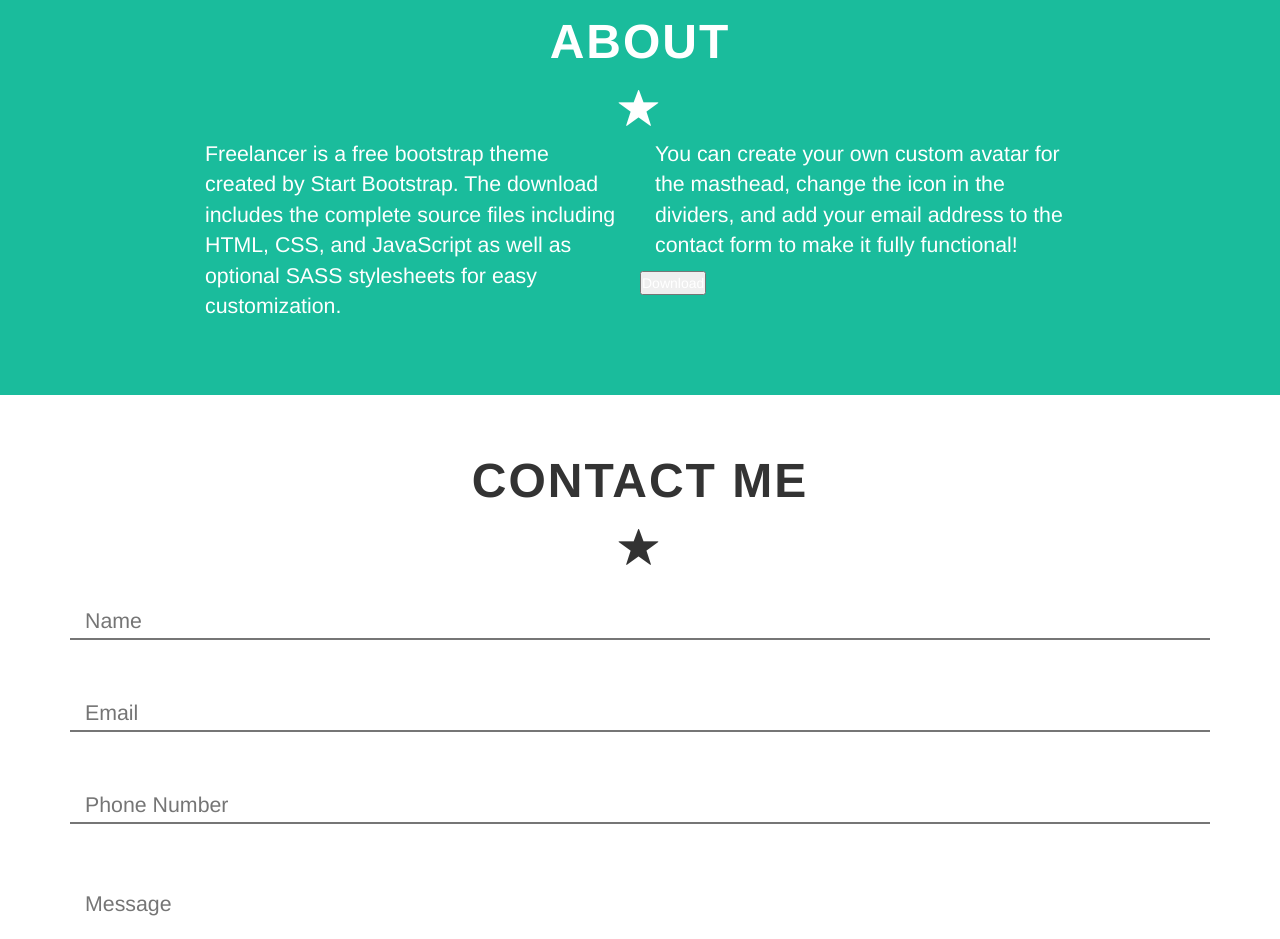
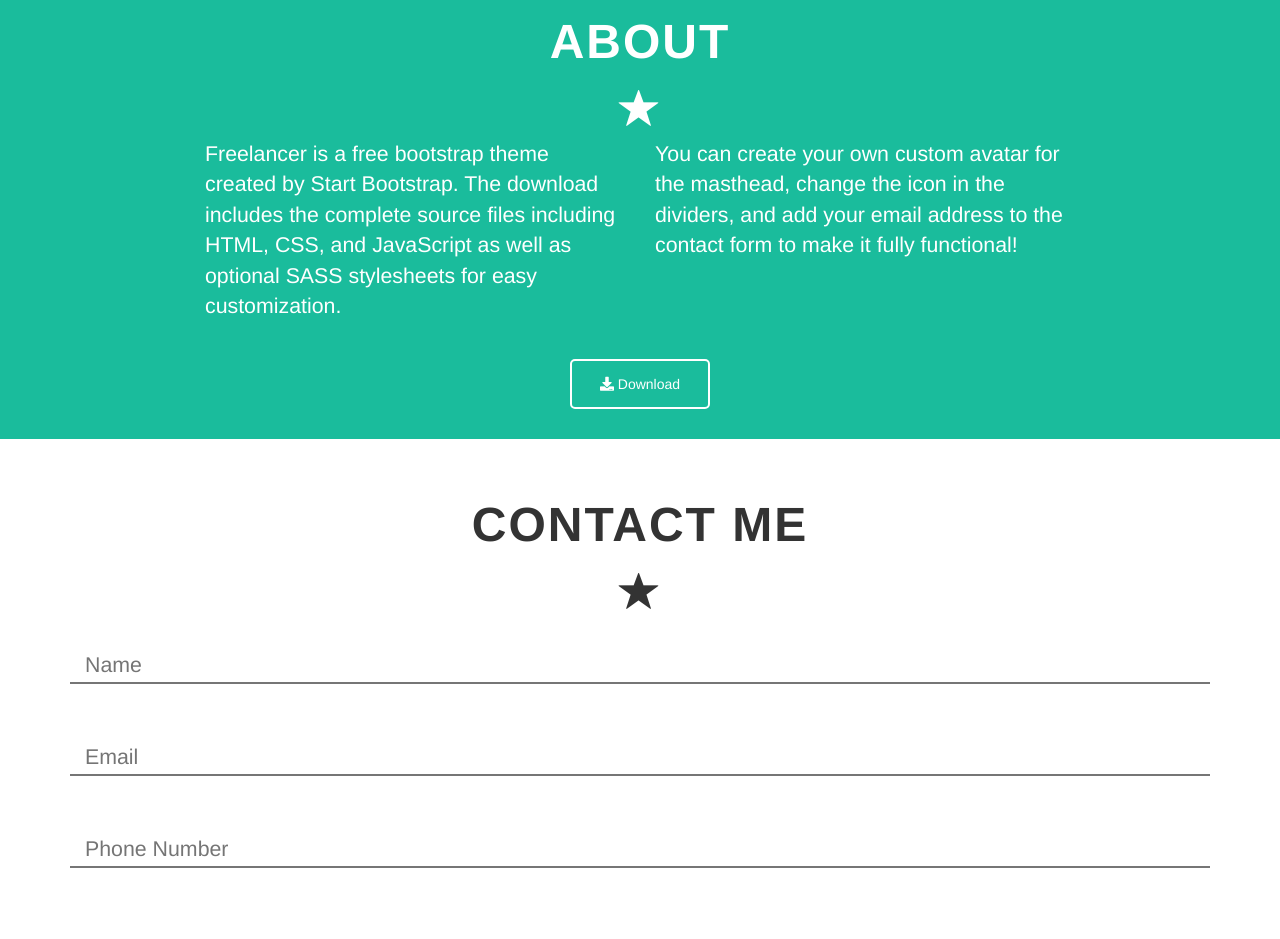
Before and after one commit to Swin0w/html-css-bootstrap-freelancer, a plain HTML site: page index.html in a window 1280 px wide. Shown: the part 1640-2579 px from the top of the page. Drawn offline with nearby package versions, Linux system fonts and the light colour scheme.

Commit message:
Fix sezione About

```diff
--- a/css/style.css
+++ b/css/style.css
@@ -87,9 +87,18 @@ li a:hover {
   font-weight: normal;
 }
 #center2text {
+  height: 200px;
   padding: 0 120px;
-  margin-bottom: 100px;
+  margin-bottom: 20px;
   text-align: left;
+}
+#third button {
+  margin-bottom: 30px;
+  background-color: transparent;
+  width: 140px;
+  height: 50px;
+  border: 2px solid white;
+  border-radius: 5px;
 }
 #fourth {
   padding: 40px 0;
--- a/index.html
+++ b/index.html
@@ -98,8 +98,8 @@
                         address to the contact form to make it fully
                         functional!</p>
                       </div>
-                      <button type="button" name="button">Download</button>
                     </div>
+                    <button type="button" name="button"><i class="fas fa-download"></i> Download</button>
                   </div>
                 </div>
               </div>
```
